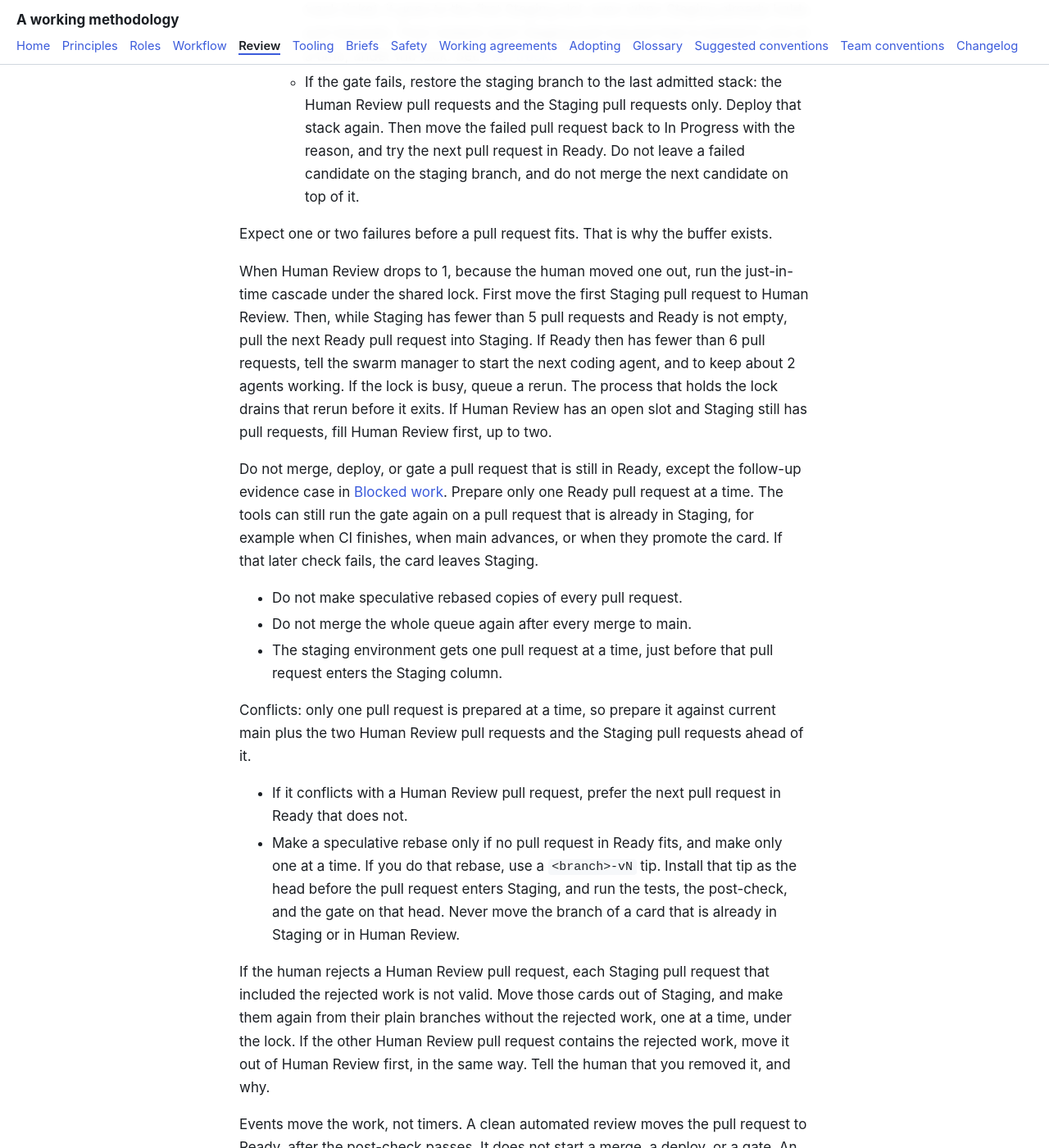
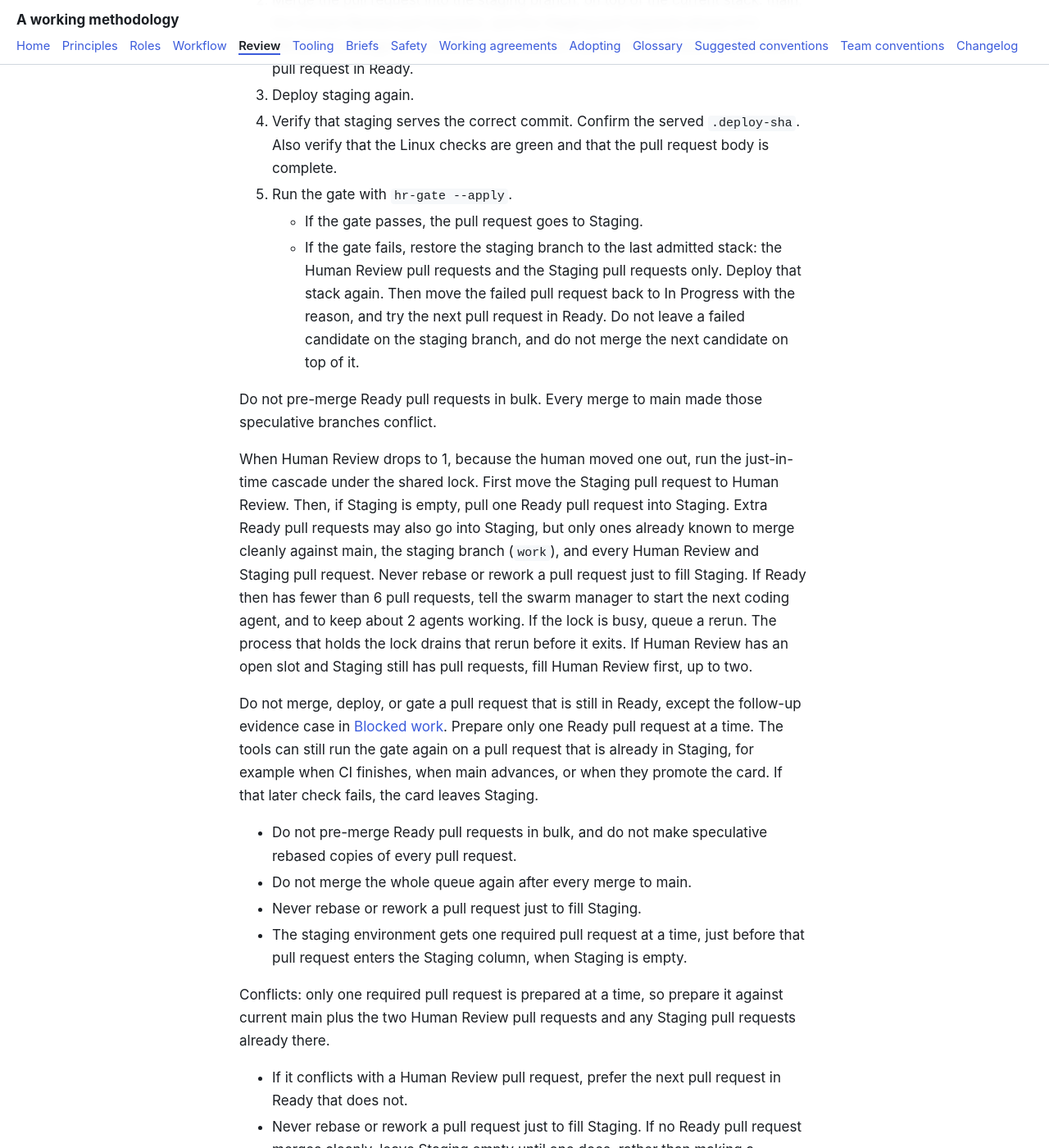
Before and after one commit to tangentcode/methodology, a Jekyll site: the page built from review.md, in a window 1280 px wide and 1400 px high, scrolled down 12805 px. Shown: the whole window at 82% size. Built offline with Jekyll 4.4.1, drawn with Linux system fonts in a browser that asks for light colours; our own code applies the rules of GitHub Pages for plain Markdown files; some of the changed text lies outside the part shown.

Commit message:
Keep one fully ready pull request in Staging, not a buffer of 3 to 5

```diff
--- a/review.md
+++ b/review.md
@@ -126,16 +126,16 @@ This rule, from 2026-11-13, replaces the 2026-11-12 two-slot and ready-next rule
    - That move is the signal that only one pull request is left. The next pull request must enter in seconds, not minutes.
    - While the human reviews the remaining pull request, a new one goes in behind it.
    - When Human Review holds exactly one pull request, and the first Staging pull request depends on it, that Staging pull request can go in as the one stacked pull request. It has a banner at the top of the body that names the Human Review pull request that it depends on. See [Stacked pull requests](workflow.md#stacked-pull-requests). If that base merges first, remove the banner. Then the pull request is a plain pull request.
-2. Staging is a buffer of 3 to 5 prepared pull requests. This column was formerly named Pending. Keep it small. It must be large enough that the human can review 4 or 5 items while the next pull request is prepared, even if about 3 pull requests in Ready fail the gate in a row. Blocked pull requests can also sit in Staging, but they do not count toward that target, and they do not stop a promotion or a pull step. Only Staging and Human Review are merged into the staging branch and deployed to the staging environment, about 7 pull requests in total. When a pull request enters Staging, its merge into the staging branch is the dry run for its merge into main. Do these merges in order, one at a time.
+2. Staging always holds one fully ready pull request, when a Ready pull request is available. This column was formerly named Pending. Pre-merging Ready pull requests in bulk caused a slowdown: every merge to main made the speculative branches conflict. So do not pre-merge Ready pull requests in bulk. Extra Ready pull requests may also sit in Staging, but only when they are already known to merge cleanly against main, the staging branch (`work`), and every Human Review and Staging pull request. Never rebase or rework a pull request just to fill Staging. Blocked pull requests can also sit in Staging, but they do not count as the one required fully ready pull request, and they do not stop a promotion or a pull step. Only Staging and Human Review are merged into the staging branch and deployed to the staging environment. When a pull request enters Staging, its merge into the staging branch is the dry run for its merge into main. Do these merges in order, one at a time.
    - Each Staging pull request is fully prepared:
      - It is merged into the staging branch.
      - It is deployed to the staging environment, and that environment is verified to serve it.
      - The Linux checks are green on the current head.
      - The pull request body has screenshots, when a person can see the change, and a section that tells where to see it.
      - All conditions of the gate pass.
-   - Each Staging pull request is pre-merged as a speculative stack. It sits on top of main, plus the Human Review pull requests that we expect the human to merge, plus the Staging pull requests ahead of it. Because of this, it has no merge conflicts to fix later.
-   - The pre-merge and the gate checks happen only for a pull request that is being pulled into Staging, and only one at a time.
-   - Moving the first Staging pull request to Human Review is only a card move, so it is almost instant.
+   - The required Staging pull request is merged into the staging branch when it is pulled, not as part of a bulk speculative stack.
+   - The work merge and the gate checks happen only for a pull request that is being pulled into Staging, and only one at a time.
+   - Moving the Staging pull request to Human Review is only a card move, so it is almost instant.
 3. Ready is a board column between Needs Input and Staging. It holds finished pull requests that wait to be pulled into Staging. Ready is the finish line for coding agents. Agents work the backlog until their pull requests are in Ready.
    - A pull request in Ready is finished. Its worker is done. The automated review of the current head is clean, or it is at the round limit or has timed out and the post-check of the coordinator has passed. No P1 or P2 findings are open.
    - A pull request in Ready is not merged into the staging branch, not deployed, not gated, and not on the staging environment.
@@ -150,7 +150,7 @@ This rule, from 2026-11-13, replaces the 2026-11-12 two-slot and ready-next rule
 
 This rule, from 2026-11-13, records the maintainer decision on the fast-track proposal.
 
-The highest priority is always to keep the flow full. Keep at least two pull requests in Human Review, when two prepared pull requests are available, and 3 to 5 in Staging, with more pull requests becoming Ready so that the slots refill as fast as possible.
+The highest priority is always to keep the flow full. Keep at least two pull requests in Human Review, when two prepared pull requests are available, and one fully ready pull request in Staging, with more pull requests becoming Ready so that the slots refill as fast as possible.
 
 Within that, high-priority tickets and a fast-track pull request fill a slot first. It may jump the queue at every step: launch, automated review, the coordinator check, the Ready queue, the pull into Staging, and the move from Staging into Human Review. Fast tracks are rare.
 
@@ -166,7 +166,7 @@ Within that, high-priority tickets and a fast-track pull request fill a slot fir
 
 1. **Launch.** Its coding agent starts at once, before any backlog launch.
 2. **Review.** The automated reviewer and the coordinator check take it first in their queues.
-3. **Ready to Staging.** It goes to the head of the Ready queue. The next pull into Staging takes it first. It goes to the first Staging slot, even when Staging already holds pull requests. The pull requests behind it are then restacked or merged again, one at a time, under the lock. A pull that is already running does not stop. The new pull waits for the shared lock, like every other operation.
+3. **Ready to Staging.** It goes to the head of the Ready queue. When Staging is empty, the next required pull takes it first. It may enter Staging as an extra pull request only if it already merges cleanly against main, the staging branch (`work`), and every Human Review and Staging pull request. Do not restack existing Staging pull requests just to put it first. A pull that is already running does not stop. The new pull waits for the shared lock, like every other operation.
 4. **Staging to Human Review.** It takes the next free Human Review slot, ahead of the other Staging pull requests. It does not push a pull request out of Human Review. Human Review stays at exactly two.
 
 ##### What it may skip
@@ -206,40 +206,42 @@ This lock does not stop the human from a merge to main, or from a review of the
 
 ##### The just-in-time cascade
 
-This rule, from 2026-11-14 6:32 PM ET, updates the refill steps and the lock.
+This rule, from 2026-11-14 6:32 PM ET, was updated at 6:44 PM ET on the same day. Staging always holds one fully ready pull request. Do not pre-merge Ready pull requests in bulk.
 
 One event that frees a slot, such as a pull request merged or rejected from Human Review, runs through the whole chain in one serial pass. The process holds the shared lock for the whole cascade. The same cascade runs on any event that frees a slot. The command is `~/bin/swarm-advance --cascade`.
 
 In that one run:
 
-1. Promote the next Staging pull request to Human Review.
-2. While Staging has fewer than 5 pull requests and Ready is not empty, pull the next Ready pull request into Staging. Take pull requests in the Ready order above: the active fast-track first, then milestone, then fewest conflicts, then oldest. Each pull does the work merge, which refuses on a conflict or on conflict markers. Then it deploys staging again, confirms the served `.deploy-sha`, and runs `hr-gate --apply`. If the work merge refuses, try the next pull request in Ready.
-3. If Ready has fewer than 6 pull requests, the tools tell the swarm manager to start the next coding agent, and to keep about 2 agents working.
+1. When a Human Review slot opens, promote the Staging pull request to Human Review.
+2. If Staging is empty, pull one Ready pull request into Staging. Take pull requests in the Ready order above: the active fast-track first, then milestone, then fewest conflicts, then oldest. That pull does the work merge, which refuses on a conflict or on conflict markers. Then it deploys staging again, confirms the served `.deploy-sha`, and runs `hr-gate --apply`. If the work merge refuses, try the next pull request in Ready.
+3. Extra Ready pull requests may also go into Staging automatically, but only ones already known to merge cleanly against main, the staging branch (`work`), and every Human Review and Staging pull request. Never rebase or rework a pull request just to fill Staging.
+4. If Ready has fewer than 6 pull requests, the tools tell the swarm manager to start the next coding agent, and to keep about 2 agents working.
 
-The pull step starts during that cascade, when Staging has fewer than 5 pull requests and Ready is not empty. The single worker then takes the first pull request in Ready and does these steps:
+The required pull step starts during that cascade, when Staging is empty and Ready is not empty. The single worker then takes the first pull request in Ready and does these steps:
 
 1. If necessary, merge main into the pull request. Its worker makes any code fixes.
 2. Merge the pull request into the staging branch, on top of the current stack: main, the Human Review pull requests, and the Staging pull requests ahead of it. Refuse this merge on a conflict or on conflict markers. If it refuses, try the next pull request in Ready.
 3. Deploy staging again.
 4. Verify that staging serves the correct commit. Confirm the served `.deploy-sha`. Also verify that the Linux checks are green and that the pull request body is complete.
 5. Run the gate with `hr-gate --apply`.
-   - If the gate passes, the pull request goes to Staging. If it is the active fast-track ticket, it goes to the first Staging slot, even when Staging already holds pull requests. Then restack each Staging pull request that is behind it, one at a time, under the lock. See [Fast track](#fast-track).
+   - If the gate passes, the pull request goes to Staging.
    - If the gate fails, restore the staging branch to the last admitted stack: the Human Review pull requests and the Staging pull requests only. Deploy that stack again. Then move the failed pull request back to In Progress with the reason, and try the next pull request in Ready. Do not leave a failed candidate on the staging branch, and do not merge the next candidate on top of it.
 
-Expect one or two failures before a pull request fits. That is why the buffer exists.
+Do not pre-merge Ready pull requests in bulk. Every merge to main made those speculative branches conflict.
 
-When Human Review drops to 1, because the human moved one out, run the just-in-time cascade under the shared lock. First move the first Staging pull request to Human Review. Then, while Staging has fewer than 5 pull requests and Ready is not empty, pull the next Ready pull request into Staging. If Ready then has fewer than 6 pull requests, tell the swarm manager to start the next coding agent, and to keep about 2 agents working. If the lock is busy, queue a rerun. The process that holds the lock drains that rerun before it exits. If Human Review has an open slot and Staging still has pull requests, fill Human Review first, up to two.
+When Human Review drops to 1, because the human moved one out, run the just-in-time cascade under the shared lock. First move the Staging pull request to Human Review. Then, if Staging is empty, pull one Ready pull request into Staging. Extra Ready pull requests may also go into Staging, but only ones already known to merge cleanly against main, the staging branch (`work`), and every Human Review and Staging pull request. Never rebase or rework a pull request just to fill Staging. If Ready then has fewer than 6 pull requests, tell the swarm manager to start the next coding agent, and to keep about 2 agents working. If the lock is busy, queue a rerun. The process that holds the lock drains that rerun before it exits. If Human Review has an open slot and Staging still has pull requests, fill Human Review first, up to two.
 
 Do not merge, deploy, or gate a pull request that is still in Ready, except the follow-up evidence case in [Blocked work](workflow.md#blocked-work). Prepare only one Ready pull request at a time. The tools can still run the gate again on a pull request that is already in Staging, for example when CI finishes, when main advances, or when they promote the card. If that later check fails, the card leaves Staging.
 
-- Do not make speculative rebased copies of every pull request.
+- Do not pre-merge Ready pull requests in bulk, and do not make speculative rebased copies of every pull request.
 - Do not merge the whole queue again after every merge to main.
-- The staging environment gets one pull request at a time, just before that pull request enters the Staging column.
+- Never rebase or rework a pull request just to fill Staging.
+- The staging environment gets one required pull request at a time, just before that pull request enters the Staging column, when Staging is empty.
 
-Conflicts: only one pull request is prepared at a time, so prepare it against current main plus the two Human Review pull requests and the Staging pull requests ahead of it.
+Conflicts: only one required pull request is prepared at a time, so prepare it against current main plus the two Human Review pull requests and any Staging pull requests already there.
 
 - If it conflicts with a Human Review pull request, prefer the next pull request in Ready that does not.
-- Make a speculative rebase only if no pull request in Ready fits, and make only one at a time. If you do that rebase, use a `<branch>-vN` tip. Install that tip as the head before the pull request enters Staging, and run the tests, the post-check, and the gate on that head. Never move the branch of a card that is already in Staging or in Human Review.
+- Never rebase or rework a pull request just to fill Staging. If no Ready pull request merges cleanly, leave Staging empty until one does, rather than making a speculative `<branch>-vN` tip only to fill the column. Never move the branch of a card that is already in Staging or in Human Review.
 
 If the human rejects a Human Review pull request, each Staging pull request that included the rejected work is not valid. Move those cards out of Staging, and make them again from their plain branches without the rejected work, one at a time, under the lock. If the other Human Review pull request contains the rejected work, move it out of Human Review first, in the same way. Tell the human that you removed it, and why.
 
@@ -247,7 +249,7 @@ Events move the work, not timers. A clean automated review moves the pull reques
 
 The reviewer always knows the state. When Human Review becomes empty, the swarm manager immediately tells the reviewer. It gives the next pull request and the time when it will be ready.
 
-The swarm tools include a status command and a cascade command, `~/bin/swarm-advance --cascade`. The status command reports whether Human Review holds two pull requests, when two prepared pull requests are available, and whether Staging holds 3 to 5 fully prepared pull requests. The cascade command takes the shared lock and runs the whole just-in-time cascade: it promotes the first Staging pull request into Human Review when a slot is open, refills Staging up to 5, and signals for the next coding agent when Ready has fewer than 6 pull requests. If the lock is busy, the command queues a rerun. The process that holds the lock drains that rerun before it exits.
+The swarm tools include a status command and a cascade command, `~/bin/swarm-advance --cascade`. The status command reports whether Human Review holds two pull requests, when two prepared pull requests are available, and whether Staging holds one fully ready pull request. The cascade command takes the shared lock and runs the whole just-in-time cascade: it promotes the Staging pull request into Human Review when a slot is open, pulls one Ready pull request if Staging is empty, may add extra Ready pull requests that already merge cleanly, and signals for the next coding agent when Ready has fewer than 6 pull requests. If the lock is busy, the command queues a rerun. The process that holds the lock drains that rerun before it exits.
 
 #### API budget
 
```
Also changed, not shown: adopting.md (+2 -2 lines), glossary.md (+1 -1 lines), roles.md (+1 -1 lines), tooling.md (+12 -12 lines), workflow.md (+13 -13 lines).
